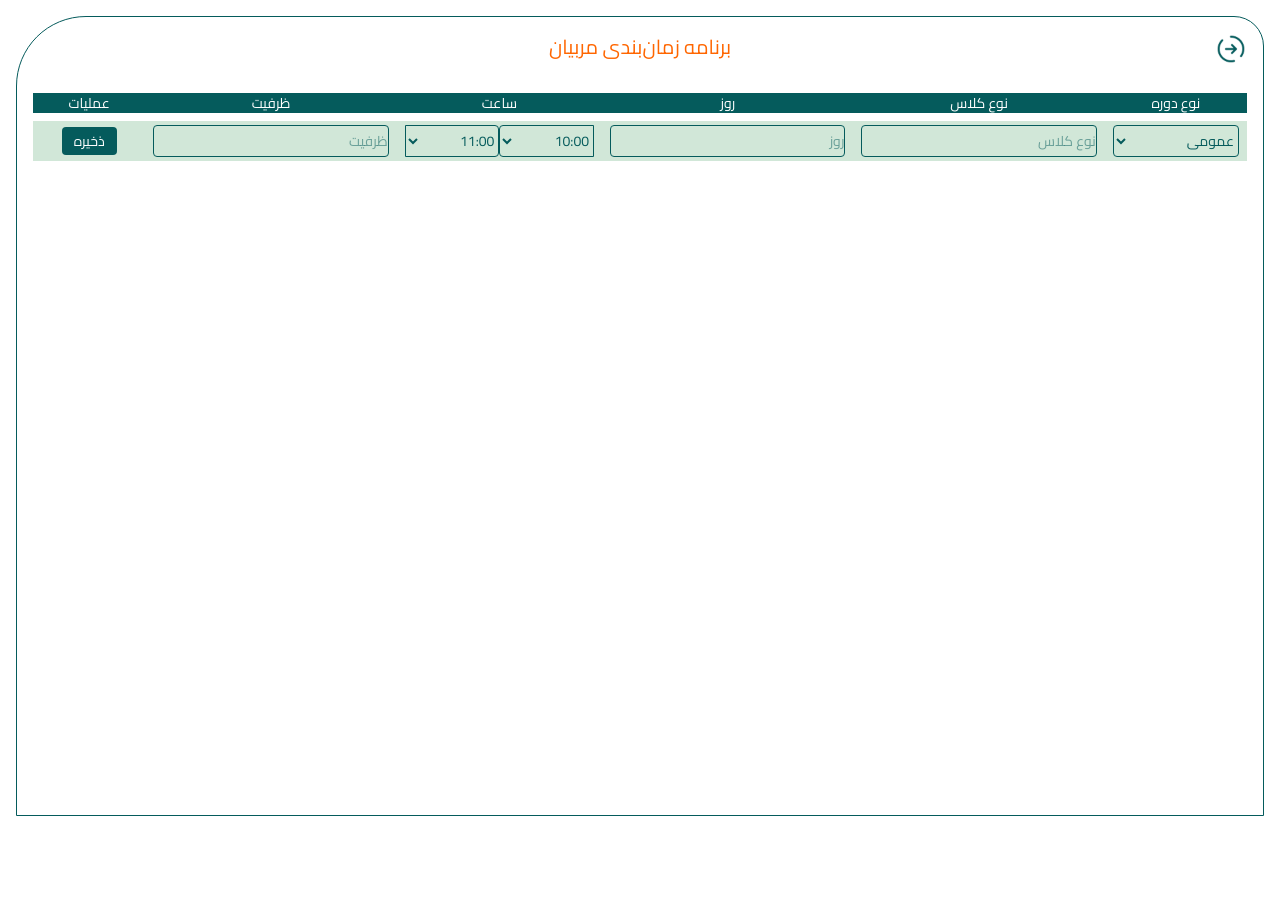
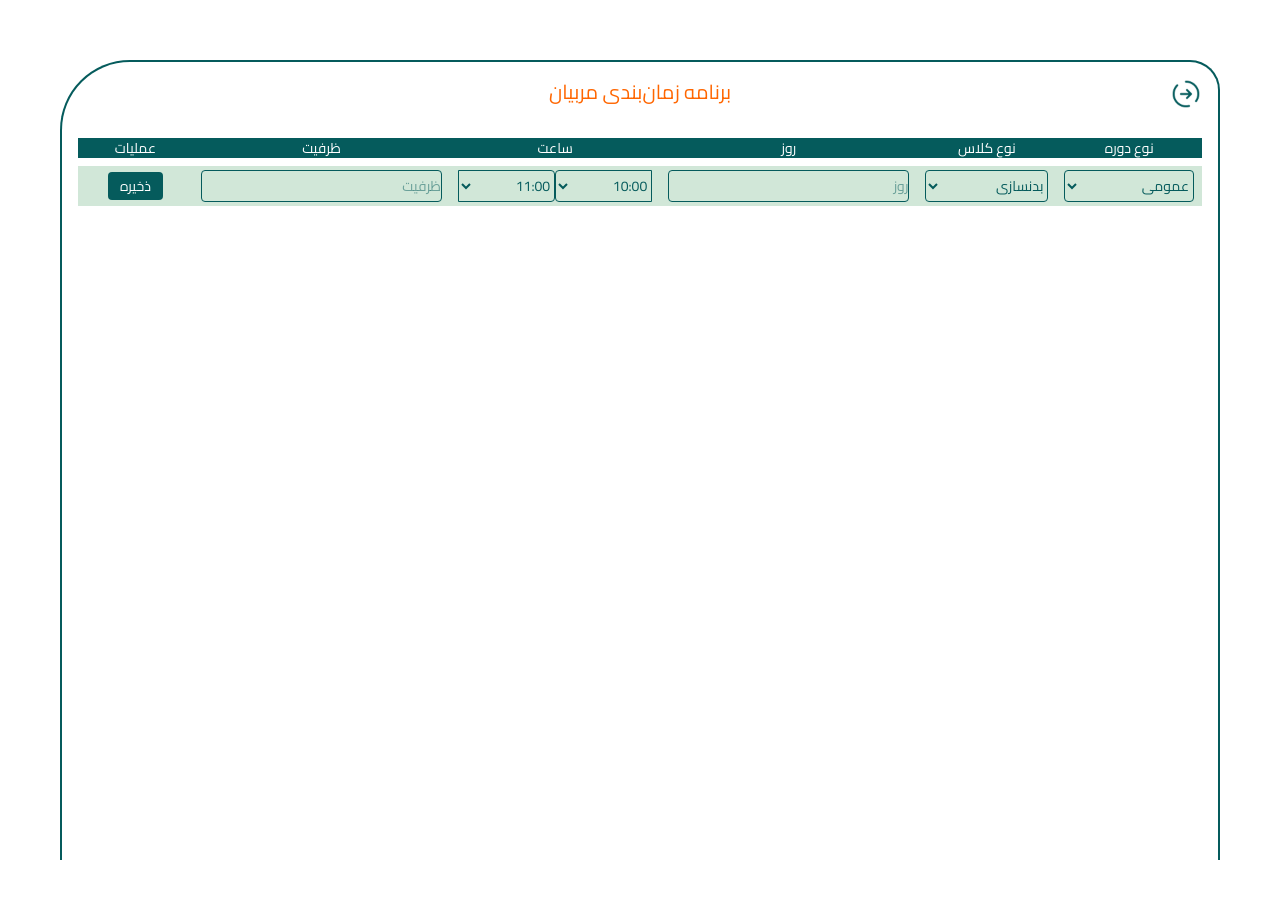
Before and after one commit to mounesmardanii/FaraTan, a React (Vite) app: page /admin/coach-schedule/1 in a window 1280 px wide. Shown: the top 898 px of the page. Before the commit the page ends 816 px from the top, so only its background shows below. Built offline with nearby package versions, Linux system fonts and the light colour scheme.

Commit message:
update faratan admin coaches pages

```diff
--- a/src/admin/pages/AdminCoachSchedule.jsx
+++ b/src/admin/pages/AdminCoachSchedule.jsx
@@ -13,7 +13,7 @@ function AdminCoachSchedule() {
 
   const [newRow, setNewRow] = useState({
     courseType: "عمومی",
-    classType: "",
+    classType: "بدنسازی",
     day: "",
     startTime: "10:00",
     endTime: "11:00",
@@ -65,13 +65,14 @@ function AdminCoachSchedule() {
     setRows([...rows, newItem]);
     setNewRow({
       courseType: "عمومی",
-      classType: "",
+      classType: "بدنسازی", // ✅ مقدار پیش‌فرض معتبر
       day: "",
       startTime: "10:00",
       endTime: "11:00",
       status: "",
       coachId: String(coachId),
     });
+
     setError("");
   };
 
@@ -118,10 +119,10 @@ function AdminCoachSchedule() {
   };
 
   return (
-    <div className="max-h-screen bg-white font-sans flex flex-col relative p-4">
+    <div className="min-h-screen bg-white font-sans flex flex-col relative p-4 md:p-15">
       <main
         dir="rtl"
-        className="flex-1 border border-[#055B5C] rounded-t-[30px] md:rounded-tl-[70px] bg-white text-right p-4 relative min-h-screen"
+        className="flex-1 border-l-2 border-r-2 border-t-2 border-[#055B5C] rounded-t-[30px] md:rounded-tl-[70px] bg-white text-right p-4 relative min-h-screen"
       >
         <button
           onClick={handleSubmit}
@@ -145,7 +146,7 @@ function AdminCoachSchedule() {
         )}
 
         {/* Desktop Table */}
-        <div className="overflow-x-auto hidden sm:block max-h-[400px] rounded-lg scrollbar-thin scrollbar-thumb-[#D1E7D8] scrollbar-track-[#EFFAF2]">
+        <div className="overflow-x-auto hidden sm:block rounded-lg">
           <table className="min-w-full text-sm font-bold text-[#055B5C] text-center border-separate border-spacing-y-2">
             <thead>
               <tr className="bg-[#055B5C] text-white">
@@ -177,12 +178,14 @@ function AdminCoachSchedule() {
                         </select>
                       </td>
                       <td>
-                        <input
+                        <select
                           name="classType"
                           value={row.classType}
                           onChange={(e) => handleChange(e, row.id)}
                           className="w-full border rounded h-8"
-                        />
+                        >
+                          <option value="بدنسازی">بدنسازی</option>
+                        </select>
                       </td>
                       <td>
                         <input
@@ -279,13 +282,14 @@ function AdminCoachSchedule() {
                   </select>
                 </td>
                 <td>
-                  <input
+                  <select
                     name="classType"
                     value={newRow.classType}
                     onChange={handleNewRowChange}
-                    placeholder="نوع کلاس"
                     className="w-full border rounded h-8"
-                  />
+                  >
+                    <option value="بدنسازی">بدنسازی</option>
+                  </select>
                 </td>
                 <td>
                   <input
@@ -344,7 +348,7 @@ function AdminCoachSchedule() {
           </table>
         </div>
 
-        <div className="sm:hidden mt-6 flex flex-col gap-4">
+        <div className="sm:hidden mt-6 w-full flex flex-col gap-4">
           {rows.map((row) => (
             <div
               key={row.id}
@@ -364,12 +368,15 @@ function AdminCoachSchedule() {
                       </option>
                     ))}
                   </select>
-                  <input
+                  <select
                     name="classType"
                     value={row.classType}
                     onChange={(e) => handleChange(e, row.id)}
                     className="border rounded p-2 text-sm"
-                  />
+                  >
+                    <option value="بدنسازی">بدنسازی</option>
+                  </select>
+
                   <input
                     name="day"
                     value={row.day}
@@ -474,13 +481,15 @@ function AdminCoachSchedule() {
                   </option>
                 ))}
               </select>
-              <input
+              <select
                 name="classType"
                 value={newRow.classType}
                 onChange={handleNewRowChange}
-                placeholder="نوع کلاس"
                 className="border rounded p-2 text-sm"
-              />
+              >
+                <option value="بدنسازی">بدنسازی</option>
+              </select>
+
               <input
                 name="day"
                 value={newRow.day}
--- a/src/admin/pages/FitnessProgramPage.jsx
+++ b/src/admin/pages/FitnessProgramPage.jsx
@@ -141,7 +141,7 @@ function FitnessProgramPage() {
   };
 
   return (
-    <div className="max-h-screen bg-white font-sans flex flex-col relative p-4 md:p-15">
+    <div className="min-h-screen bg-white font-sans flex flex-col relative p-4 md:p-15">
       <main
         dir="rtl"
         className="flex-1 border-r-2 border-l-2 border-t-2 border-b-0 border-[#055B5C] rounded-t-[30px] md:rounded-tl-[70px] bg-white text-right p-4 md:p-6 relative min-h-screen"
@@ -173,7 +173,7 @@ function FitnessProgramPage() {
           </motion.div>
         )}
 
-        <div className="w-full max-h-[400px] overflow-y-auto rounded-lg scrollbar-thin scrollbar-thumb-[#D1E7D8] scrollbar-track-[#EFFAF2]">
+        <div className="w-full overflow-x-auto rounded-lg">
           <table className="min-w-full text-sm font-bold text-[#055B5C] text-center border-separate border-spacing-y-2">
             <thead>
               <tr className="bg-[#055B5C] text-white">
--- a/src/admin/pages/NutritionProgramPage.jsx
+++ b/src/admin/pages/NutritionProgramPage.jsx
@@ -74,7 +74,7 @@ function NutritionProgramPage() {
   };
 
   return (
-    <div className="max-h-screen bg-white font-sans flex flex-col relative p-4 md:p-15">
+    <div className="min-h-screen bg-white font-sans flex flex-col relative p-4 md:p-15">
       <main
         dir="rtl"
         className="flex-1 border-r-2 border-l-2 border-t-2 border-b-0
@@ -100,7 +100,7 @@ function NutritionProgramPage() {
           </div>
         )}
 
-        <div className="w-full max-h-[400px] overflow-y-auto rounded-lg scrollbar-thin scrollbar-thumb-[#D1E7D8] scrollbar-track-[#EFFAF2]">
+        <div className="w-full rounded-lg">
           <table className="min-w-full text-sm font-bold text-[#055B5C] text-center border-separate border-spacing-y-2">
             <thead>
               <tr className="bg-[#055B5C] text-white">
@@ -118,7 +118,14 @@ function NutritionProgramPage() {
                 <tr key={row.id} className="bg-[#EFFAF2] rounded h-10">
                   {editingId === row.id ? (
                     <>
-                      {["day", "breakfast", "snack1", "lunch", "snack2", "dinner"].map((field) => (
+                      {[
+                        "day",
+                        "breakfast",
+                        "snack1",
+                        "lunch",
+                        "snack2",
+                        "dinner",
+                      ].map((field) => (
                         <td key={field}>
                           <input
                             type="text"
@@ -166,7 +173,14 @@ function NutritionProgramPage() {
               ))}
 
               <tr className="bg-[#D1E7D8] rounded h-10">
-                {["day", "breakfast", "snack1", "lunch", "snack2", "dinner"].map((field) => (
+                {[
+                  "day",
+                  "breakfast",
+                  "snack1",
+                  "lunch",
+                  "snack2",
+                  "dinner",
+                ].map((field) => (
                   <td key={field}>
                     <input
                       type="text"
```
